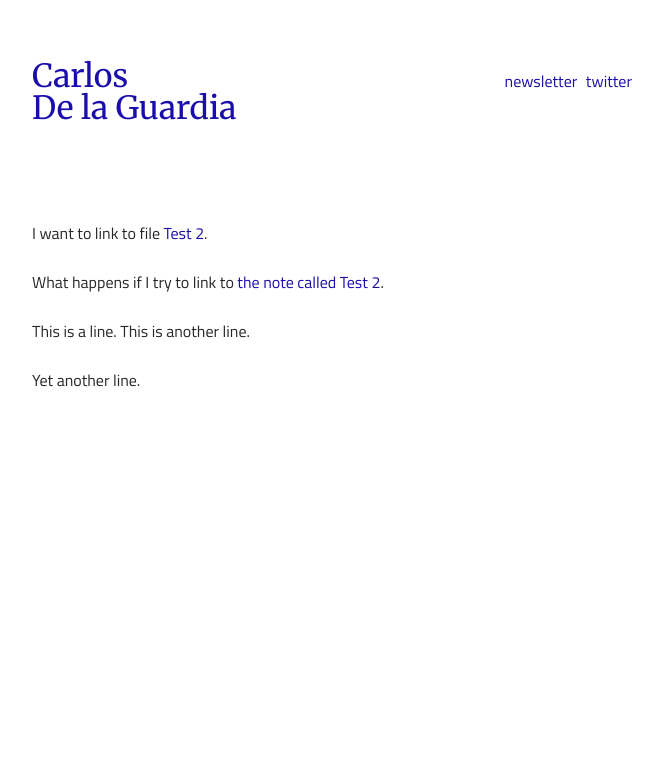
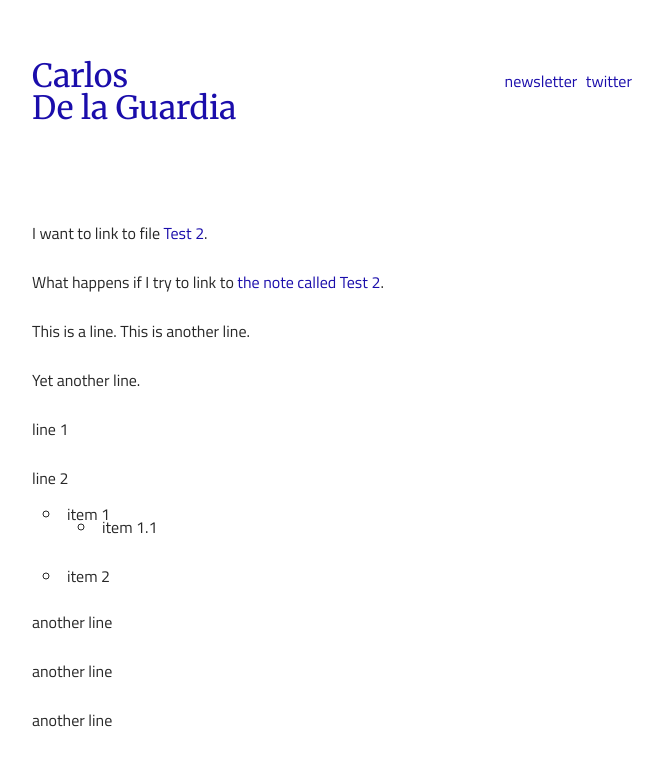
Before and after one commit to dela3499/dela3499.github.io, a Jekyll site: the page built from old/test-1.md, in a window 1280 px wide. Shown: the top 766 px of the page, without its empty margins (308-968 px from the left). Built offline with Jekyll 4.4.1, drawn with Linux system fonts in a browser that asks for light colours; our own code applies the rules of GitHub Pages for plain Markdown files.

Commit message:
Update test-1.md

```diff
--- a/old/test-1.md
+++ b/old/test-1.md
@@ -6,3 +6,19 @@ This is a line.
 This is another line.
 
 Yet another line.
+
+
+line 1
+
+line 2
+
+ - item 1
+   - item 1.1
+ - item 2
+
+
+another line
+
+another line
+
+another line
```
